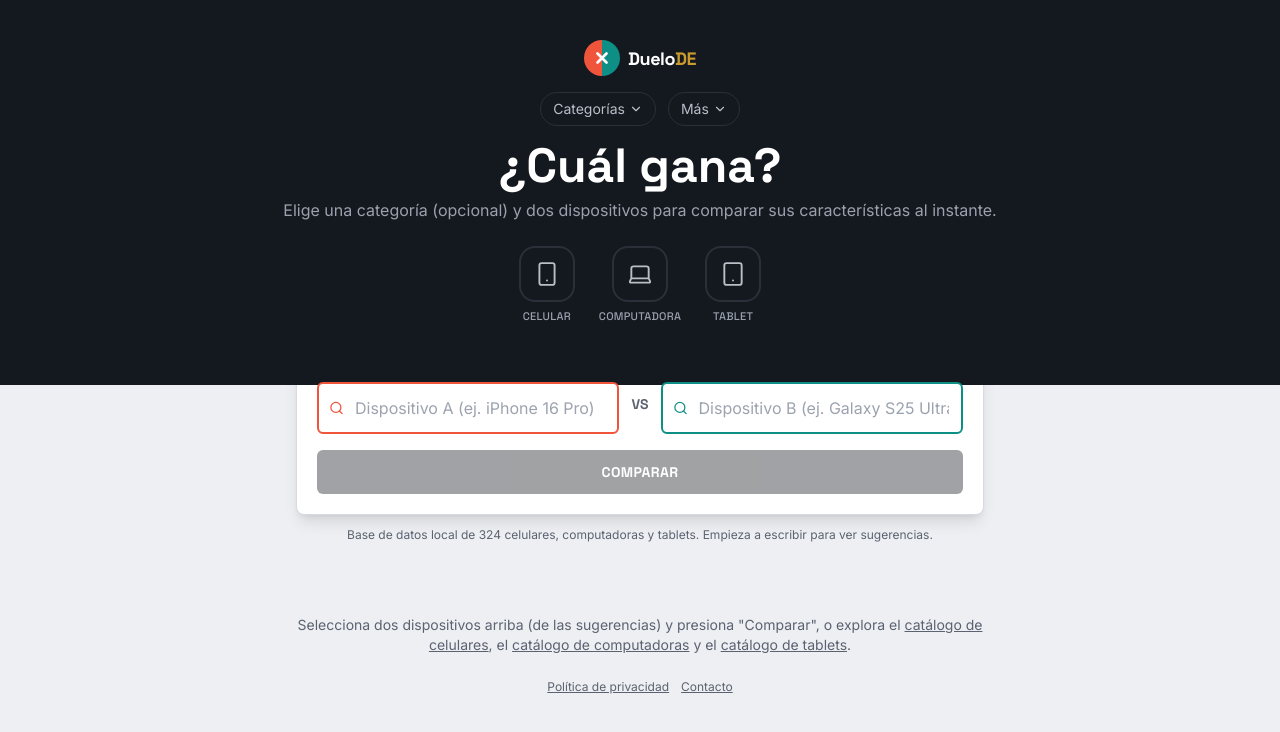
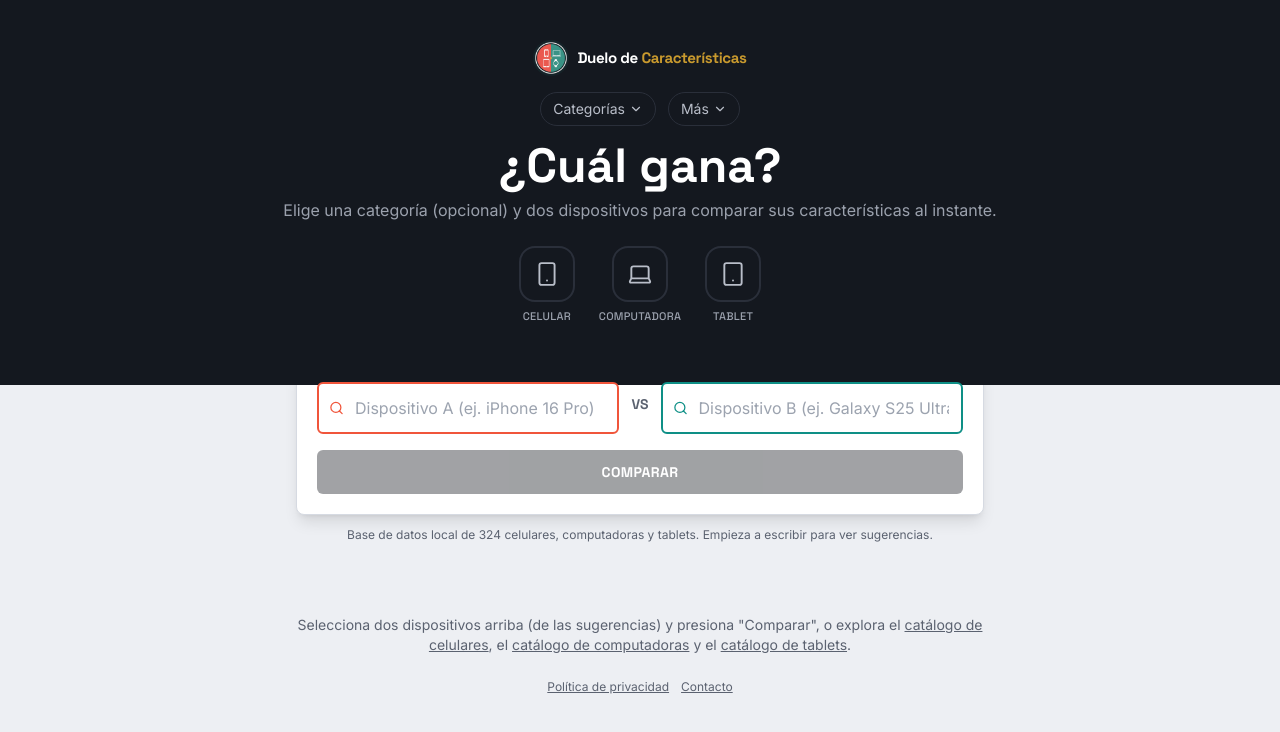
Before and after one commit to Francisco101299/comparador-dispositivos, a React (Vite) app: page / in a window 1280 px wide. Shown: the top 732 px of the page. Built offline with nearby package versions, Linux system fonts and the light colour scheme.

Commit message:
Update Logo.jsx

```diff
--- a/src/components/Logo.jsx
+++ b/src/components/Logo.jsx
@@ -1,43 +1,25 @@
 // ============================================================================
 // src/components/Logo.jsx
-// Marca visual del sitio: un círculo dividido en rojo/verde (los mismos
-// colores de Dispositivo A/B) con una "X" central que representa el duelo.
+// Marca visual del sitio: logo en public/logo.png + texto "Duelo de
+// Características".
 // ============================================================================
 import { Link } from "react-router-dom";
 import { COLORS } from "../data/theme";
 
-export function LogoMark({ size = 32 }) {
-  return (
-    <svg width={size} height={size} viewBox="0 0 32 32" aria-hidden="true">
-      <defs>
-        <clipPath id="logo-clip-left">
-          <path d="M16 0 A16 16 0 0 0 16 32 Z" />
-        </clipPath>
-        <clipPath id="logo-clip-right">
-          <path d="M16 0 A16 16 0 0 1 16 32 Z" />
-        </clipPath>
-      </defs>
-      <rect x="0" y="0" width="32" height="32" fill={COLORS.a} clipPath="url(#logo-clip-left)" />
-      <rect x="0" y="0" width="32" height="32" fill={COLORS.b} clipPath="url(#logo-clip-right)" />
-      <path d="M12 12 L20 20 M20 12 L12 20" stroke="#fff" strokeWidth="2.4" strokeLinecap="round" />
-    </svg>
-  );
-}
-
 export default function Logo({ size = 32, showText = true, dark = true }) {
   return (
     <Link to="/" className="inline-flex items-center gap-2">
-      <LogoMark size={size} />
+      <img src="/logo.png" alt="Duelo de Características" width={size} height={size} style={{ width: size, height: size, borderRadius: "50%" }} />
       {showText && (
         <span
           className="font-bold tracking-tight"
           style={{
             fontFamily: "'Space Grotesk', sans-serif",
-            fontSize: size * 0.5,
+            fontSize: size * 0.42,
             color: dark ? "#fff" : COLORS.ink,
           }}
         >
-          Duelo<span style={{ color: COLORS.gold }}>DE</span>
+          Duelo de <span style={{ color: COLORS.gold }}>Características</span>
         </span>
       )}
     </Link>
```
